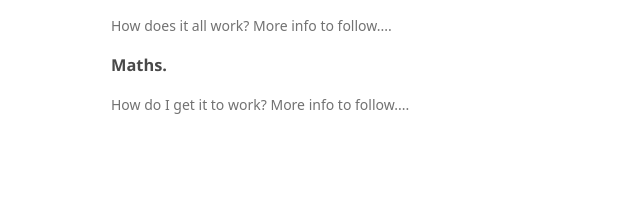
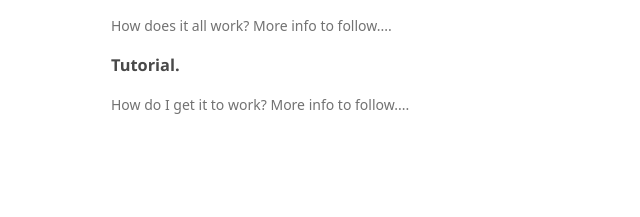
Before and after one commit to ianan/demreg, a plain HTML site: page index.html in a window 1280 px wide. Shown: the part 430-647 px from the top of the page, 459-1099 px from the left. Drawn offline with Linux system fonts and the light colour scheme; a web font is replaced by a local one.

Commit message:
Update index.html

```diff
--- a/index.html
+++ b/index.html
@@ -46,7 +46,7 @@
 
 <p>How does it all work? More info to follow....</p>
 
-<h3><a id="tutorial" class="anchor" href="#tutorial" aria-hidden="true"><span aria-hidden="true" class="octicon octicon-link"></span></a>Maths.</h3>
+<h3><a id="tutorial" class="anchor" href="#tutorial" aria-hidden="true"><span aria-hidden="true" class="octicon octicon-link"></span></a>Tutorial.</h3>
 
 <p>How do I get it to work? More info to follow....</p>
 
```
